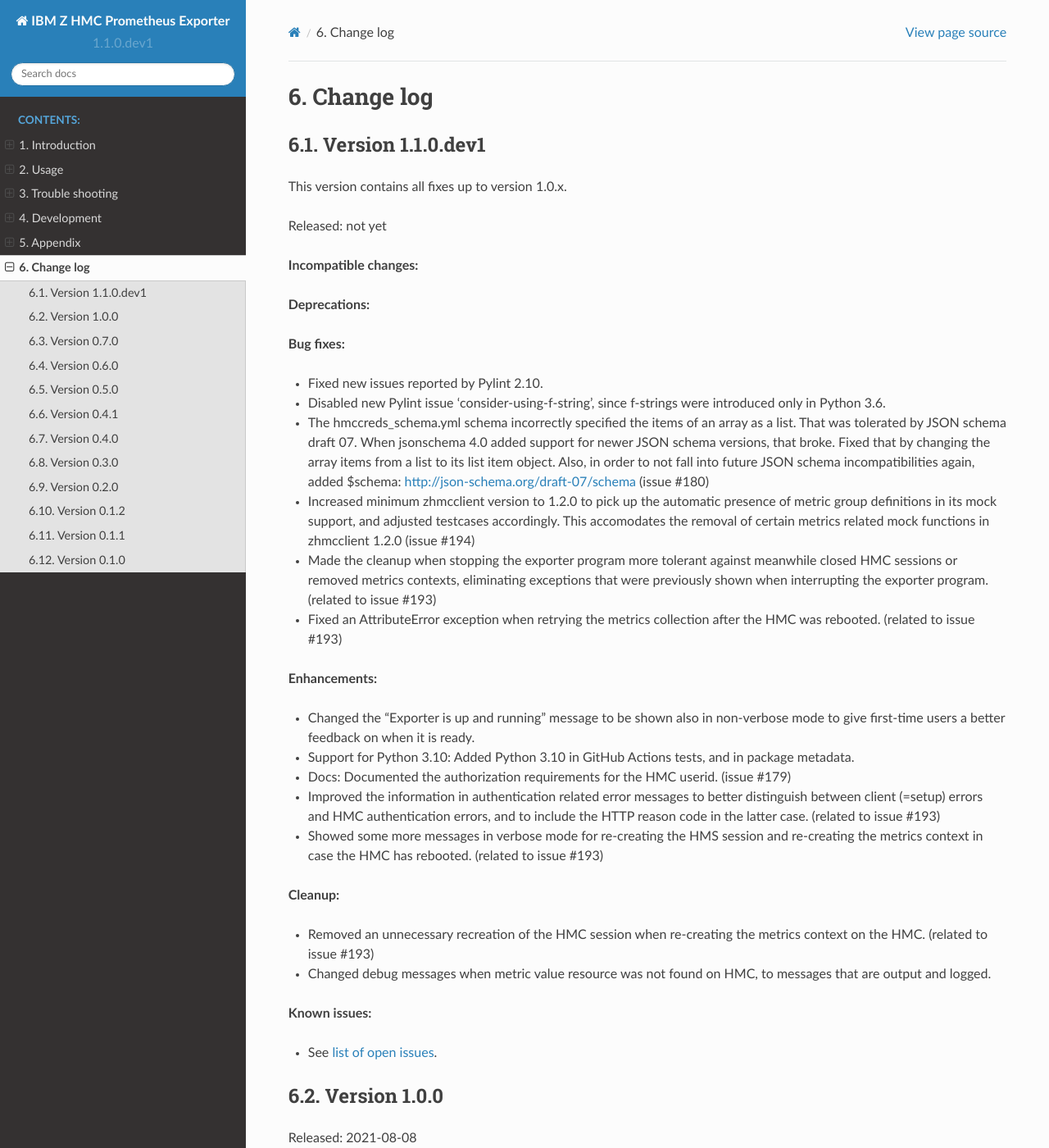
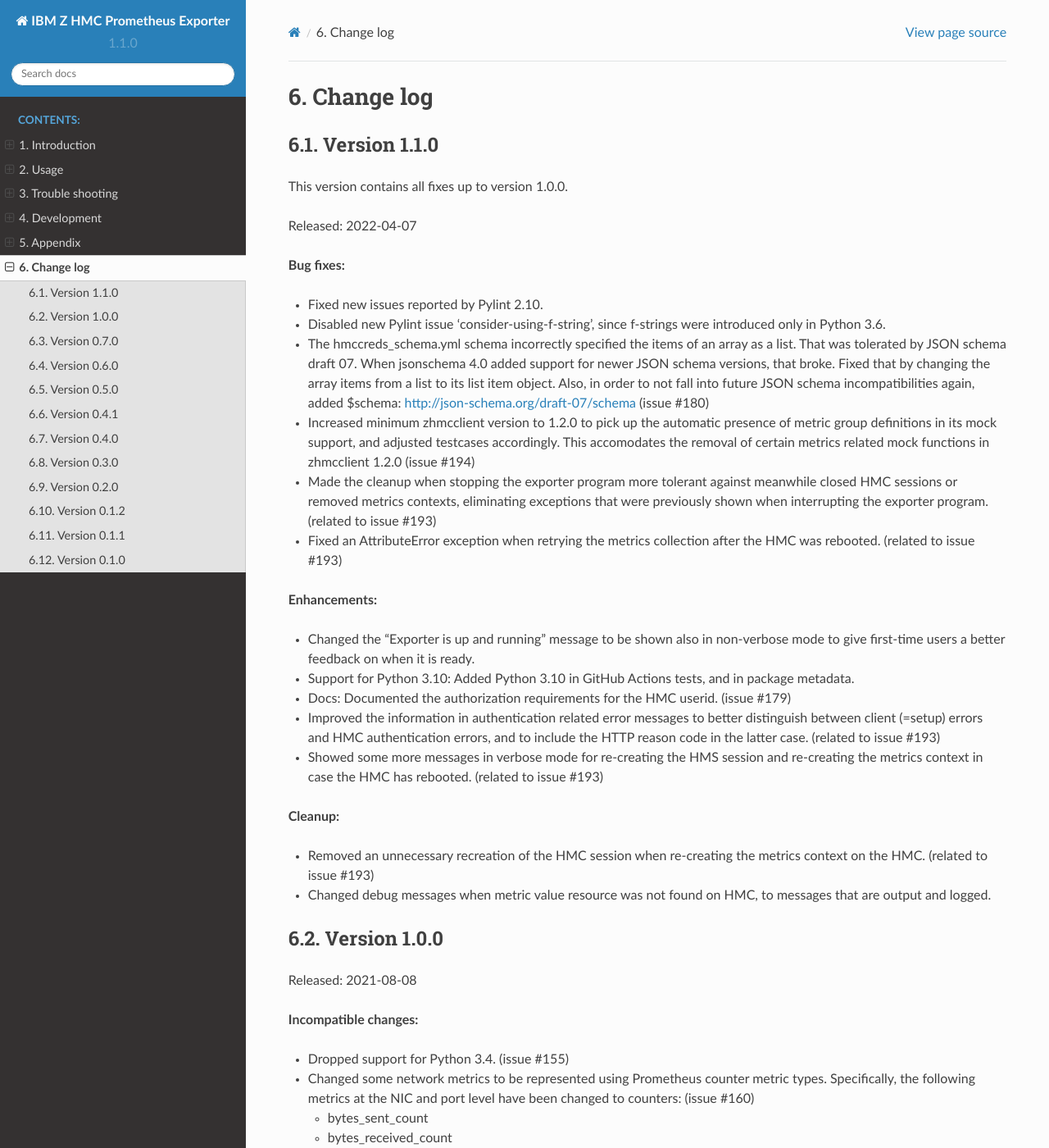
Before and after one commit to zhmcclient/zhmc-prometheus-exporter, a Sphinx documentation site: the page built from docs/changes.rst, in a window 1280 px wide and 1400 px high. Shown: the whole window at 82% size. Built offline with Sphinx 7.4.7 and the Read the Docs theme 2.0.0, drawn with Linux system fonts in a browser that asks for light colours.

Commit message:
Release 1.1.0
Signed-off-by: Andreas Maier <maiera@de.ibm.com>

```diff
--- a/docs/changes.rst
+++ b/docs/changes.rst
@@ -17,16 +17,12 @@
 ----------
 
 
-Version 1.1.0.dev1
-^^^^^^^^^^^^^^^^^^
+Version 1.1.0
+^^^^^^^^^^^^^
 
-This version contains all fixes up to version 1.0.x.
+This version contains all fixes up to version 1.0.0.
 
-Released: not yet
-
-**Incompatible changes:**
-
-**Deprecations:**
+Released: 2022-04-07
 
 **Bug fixes:**
 
@@ -83,12 +79,6 @@
 
 * Changed debug messages when metric value resource was not found on HMC, to
   messages that are output and logged.
-
-**Known issues:**
-
-* See `list of open issues`_.
-
-.. _`list of open issues`: https://github.com/zhmcclient/zhmc-prometheus-exporter/issues
 
 
 Version 1.0.0
--- a/zhmc_prometheus_exporter/_version.py
+++ b/zhmc_prometheus_exporter/_version.py
@@ -25,4 +25,4 @@
 #:
 #: * "M.N.P.dev1": A not yet released version M.N.P
 #: * "M.N.P": A released version M.N.P
-__version__ = '1.1.0.dev1'
+__version__ = '1.1.0'
```
Also changed, not shown: 1 other file.
